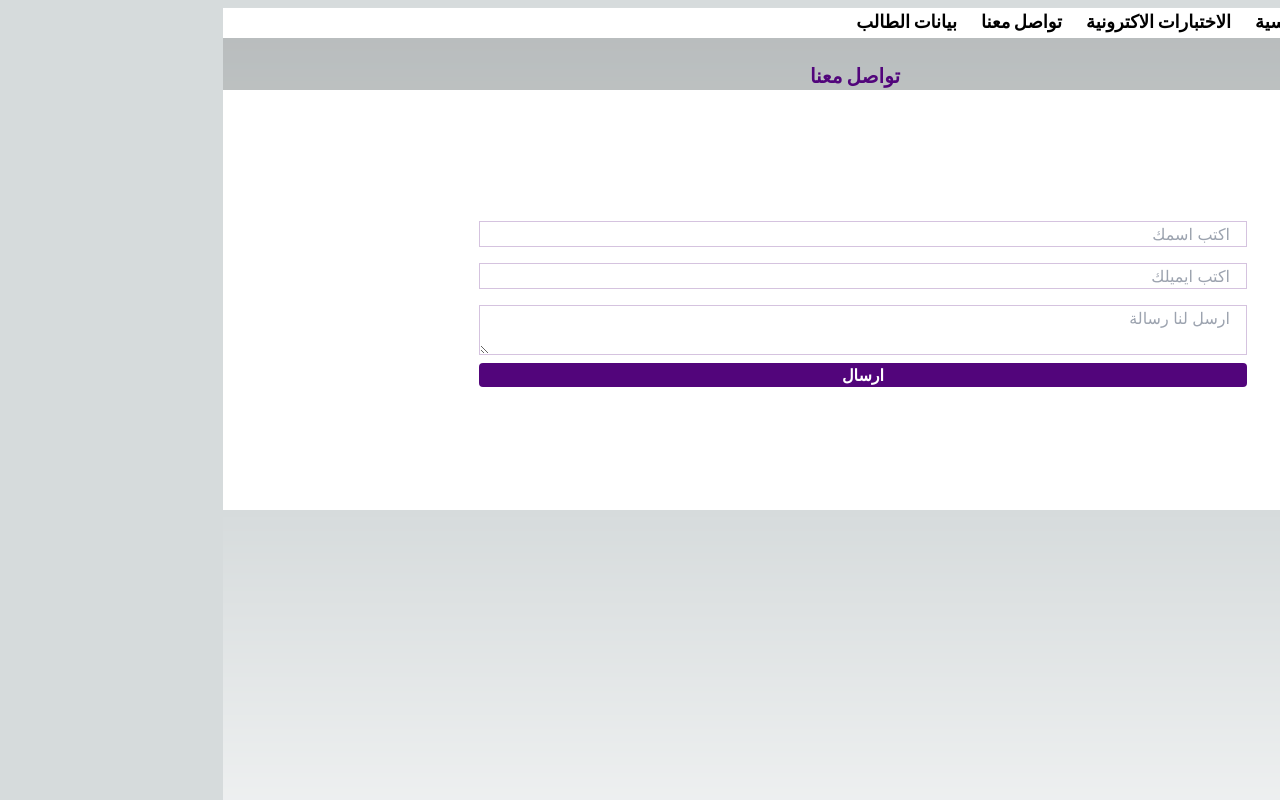
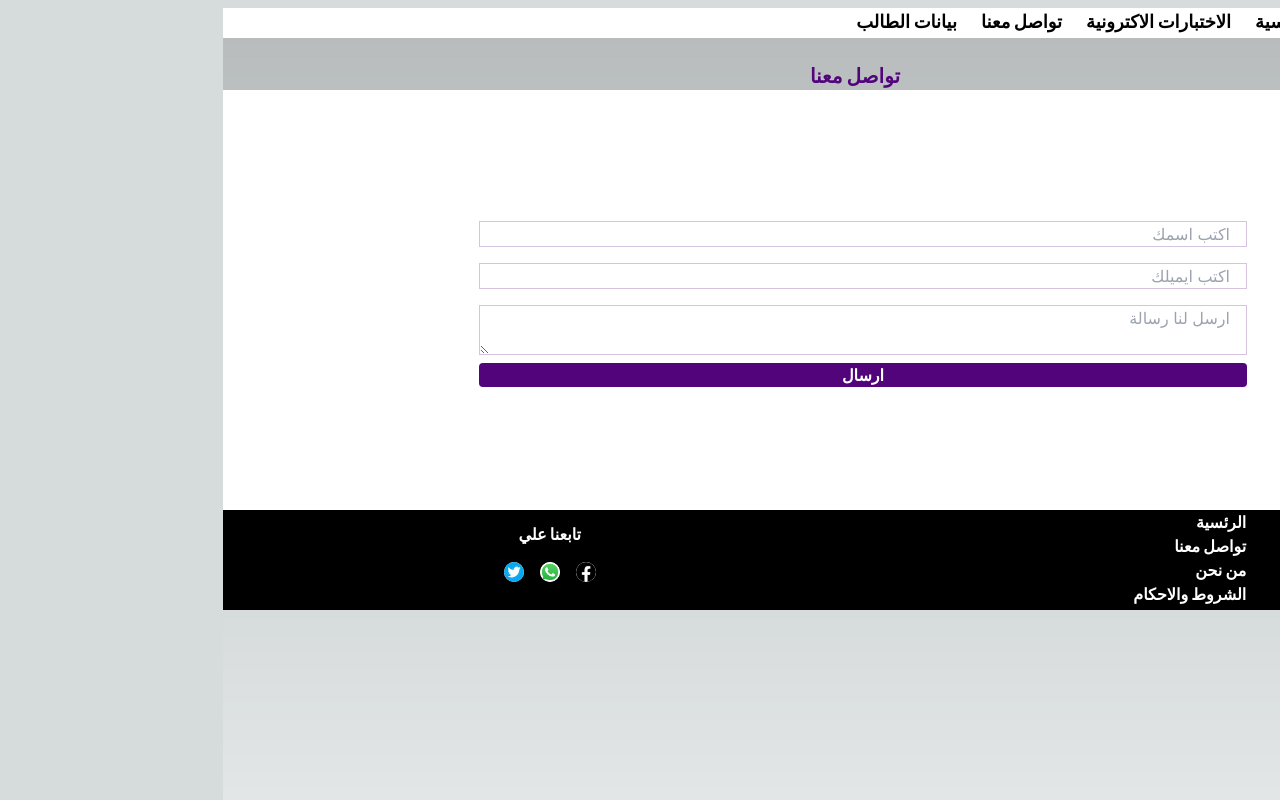
Before and after one commit to sayed-mohamed-sayed/Educational-site, a Next.js app: page /compontes/Contact in a window 1280 px wide. Built offline with nearby package versions, Linux system fonts and the light colour scheme.

Commit message:
first commit

```diff
--- a/src/app/layout.tsx
+++ b/src/app/layout.tsx
@@ -1,6 +1,8 @@
+"use client"
 import type { Metadata } from 'next'
 import { Inter } from 'next/font/google'
 import './globals.css'
+import Footerr from './compontes/footer/page'
 
 const inter = Inter({ subsets: ['latin'] })
 
@@ -16,7 +18,9 @@ export default function RootLayout({
 }) {
   return (
     <html lang="ar" dir="rtl">
-      <body className={inter.className}>{children}
+      <body className={inter.className}>
+        {children}
+      <Footerr/>
       </body>
     </html>
   )
```
